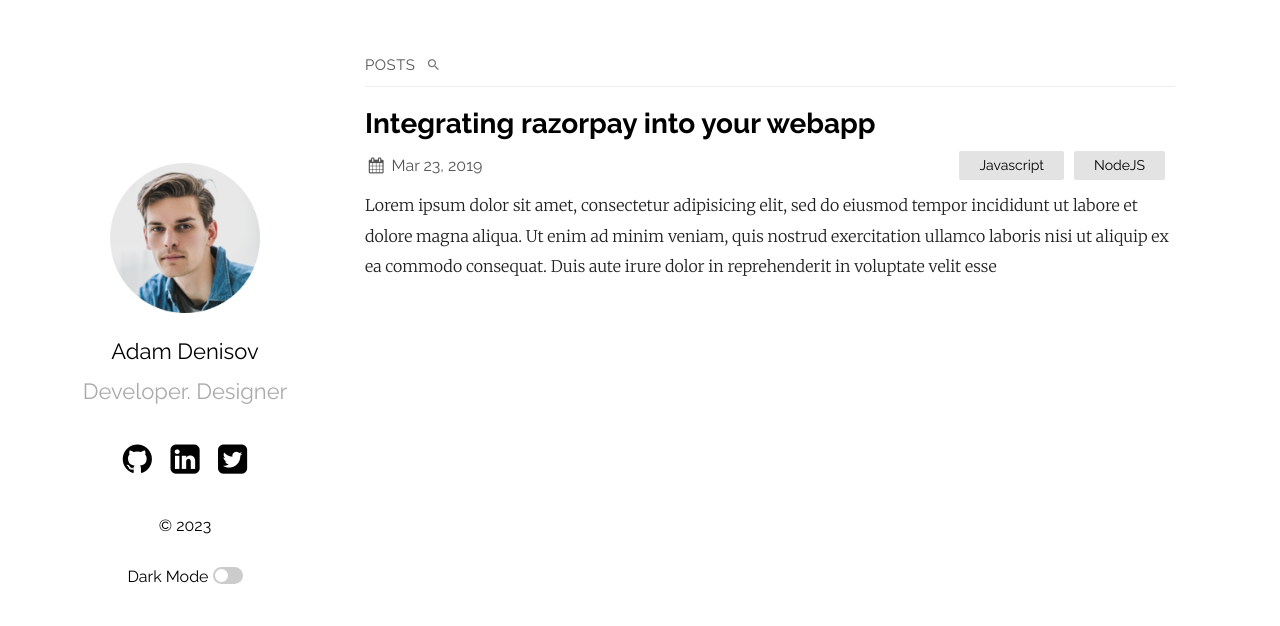
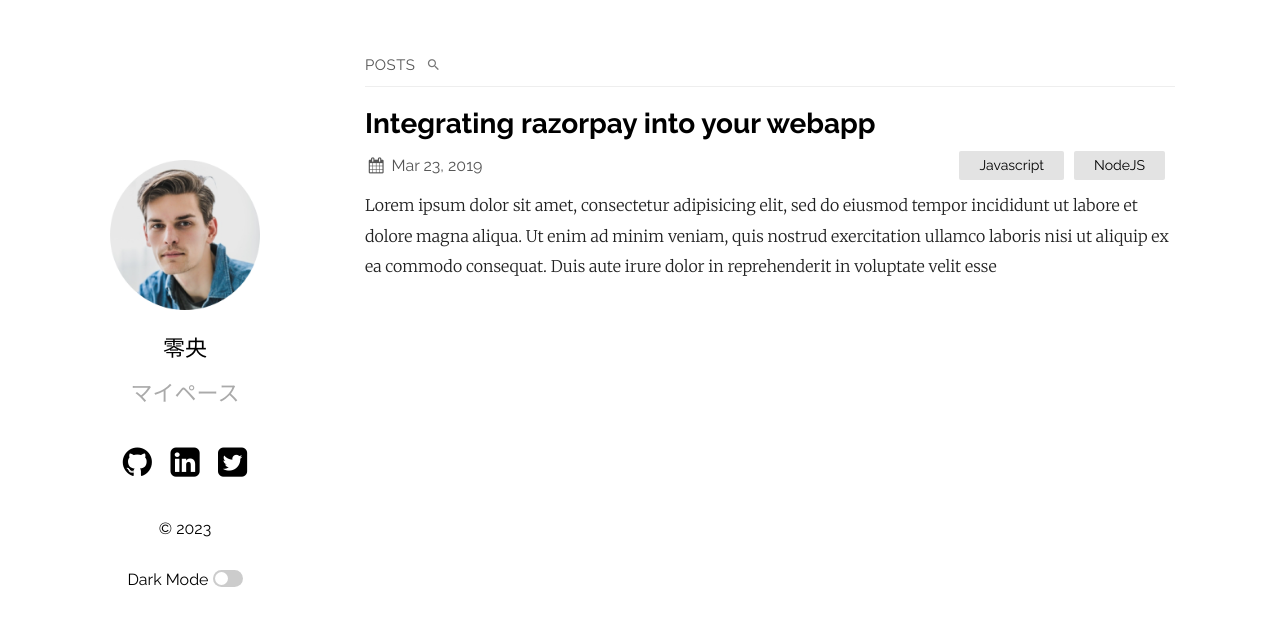
Before and after one commit to kouki3746/kouki3746.github.io, a Jekyll site: the page built from index.md, in a window 1280 px wide. Shown: the top 626 px of the page. Built offline with Jekyll 4.4.1, drawn with Linux system fonts in a browser that asks for light colours.

Commit message:
名前を変更

```diff
--- a/_config.yml
+++ b/_config.yml
@@ -1,5 +1,5 @@
-title: Your awesome title
-author: GitHub User
+title: reoのページ
+author: kouki3746
 email: your-email@domain.com
 description: > # this means to ignore newlines until "show_exerpts:"
   Write an awesome description for your new site here. You can edit this
@@ -12,14 +12,14 @@ show_excerpts: true # set to true to show excerpts on the homepage
 sass:
   sass_dir: _sass
 plainwhite:
-  name: Adam Denisov
-  tagline: Developer. Designer
+  name: 零央
+  tagline: マイペース
   date_format: "%b %-d, %Y"
   sitemap: true # set to true to generate sitemap.xml content
   search: true # set to true to enable searchbar
   dark_mode: true # set to true to add dark mode toggle
   portfolio_image: "assets/portfolio.png" # the path from the base directory of the site to the image to display (no / at the start)
-  html_lang: "en" # set the lang attribute of the <html> tag for the pages. See here for a list of codes: https://www.w3schools.com/tags/ref_country_codes.asp
+  html_lang: "ja" # set the lang attribute of the <html> tag for the pages. See here for a list of codes: https://www.w3schools.com/tags/ref_country_codes.asp
   condensed_mobile:
     #- home
     - page
```
